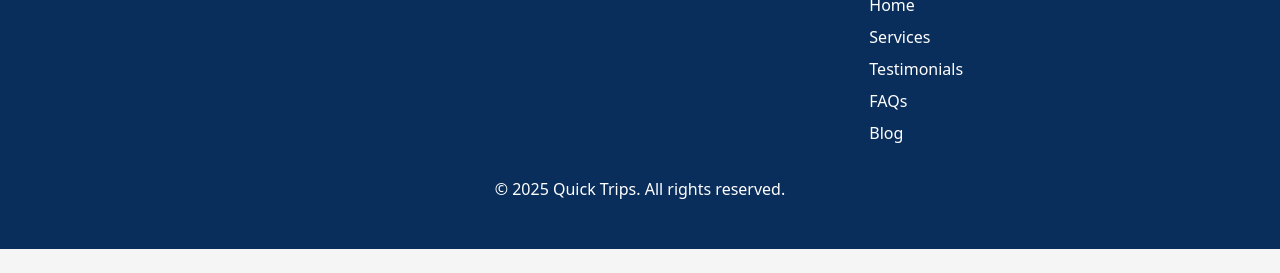
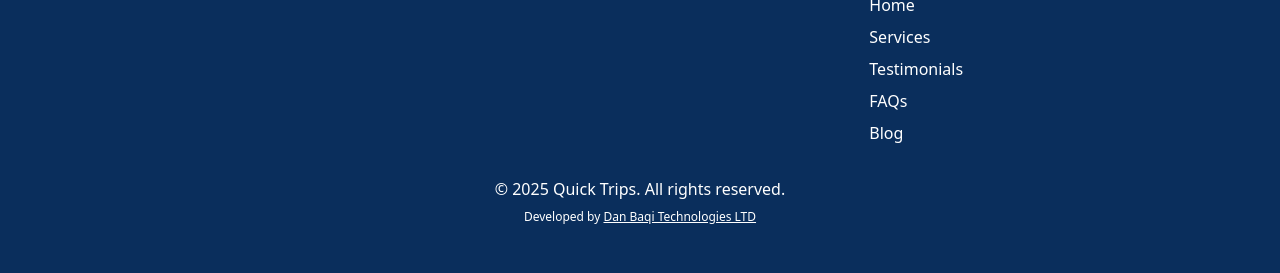
Before and after one commit to decobwebs/quicktrips, a plain HTML site: page index.html in a window 1280 px wide. Shown: the part 6621-6894 px from the top of the page. Before the commit the page ends 6870 px from the top, so only its background shows below. Drawn offline with nearby package versions, Linux system fonts and the light colour scheme.

Commit message:
Caching Updates

```diff
--- a/index.html
+++ b/index.html
@@ -793,6 +793,12 @@
       </div>
       <div class="mt-8 text-center">
         <p>&copy; 2025 Quick Trips. All rights reserved.</p>
+        <p class="text-xs mt-2">
+          Developed by
+          <a href="mailto:danbaqitechnologiesltd@gmail.com" class="hover:text-brand-sky underline cursor-pointer">
+            Dan Baqi Technologies LTD
+          </a>
+        </p>
       </div>
     </div>
   </footer>
```
